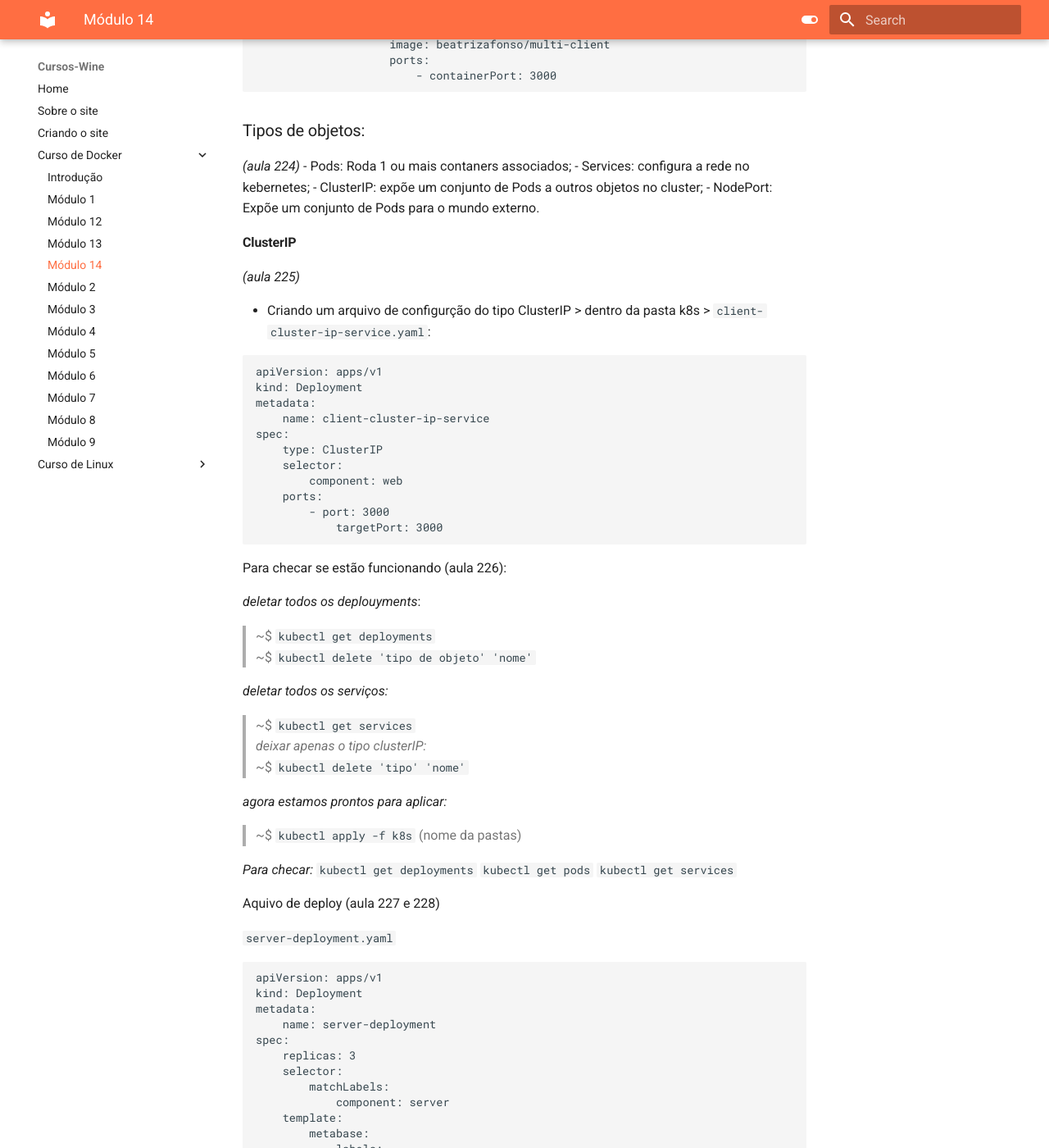
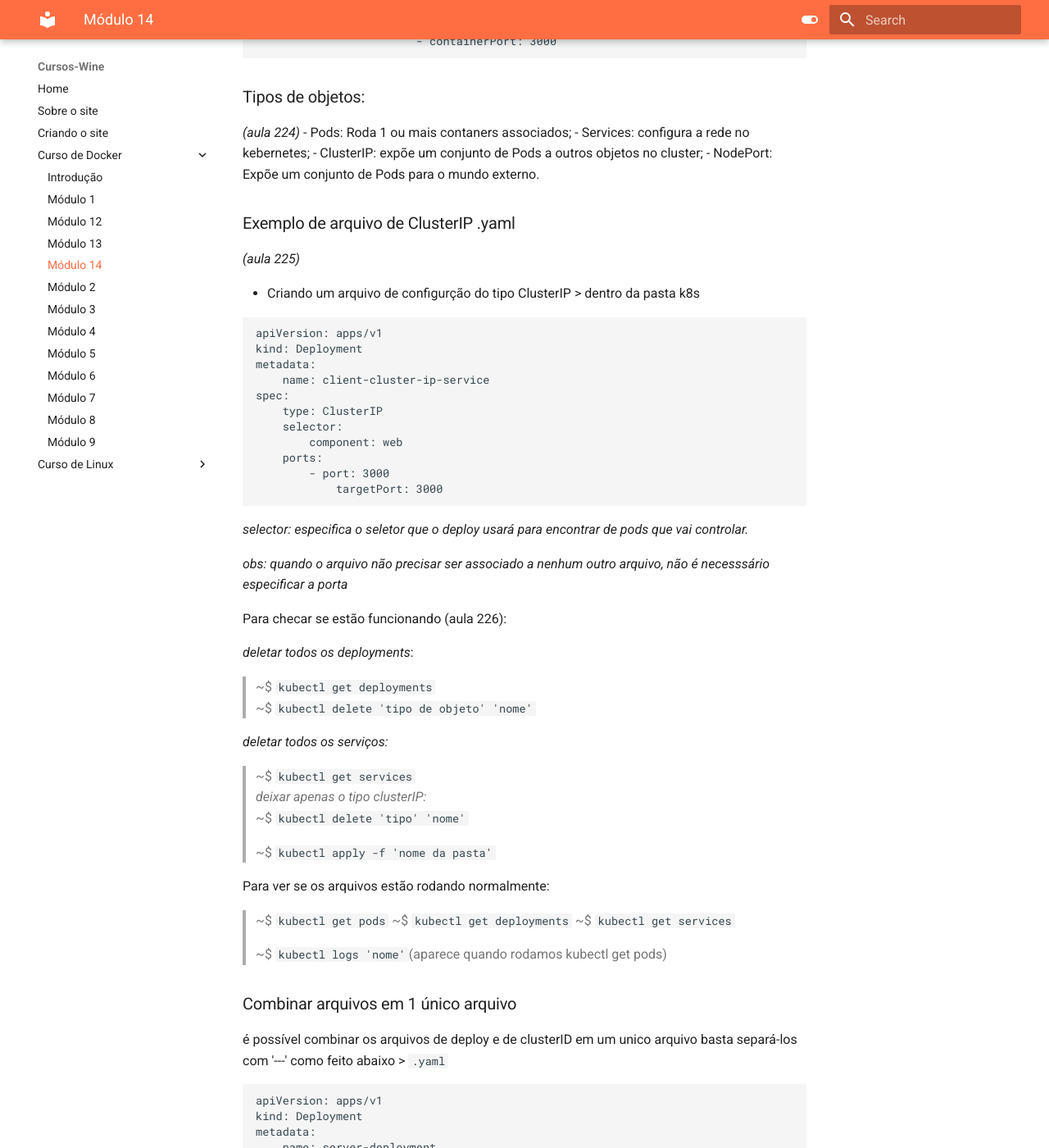
Before and after one commit to beatrizafonso/1, an MkDocs documentation site: the page built from docs/Curso de Docker/docker-modulo-14.md, in a window 1280 px wide and 1400 px high, scrolled down 1246 px. Shown: the whole window at 82% size. Built offline with MkDocs 1.6.1 and Material for MkDocs 9.7.7, drawn with Linux system fonts in a browser that asks for light colours; some of the changed text lies outside the part shown.

Commit message:
[docker/mod14] retirando infos repetitivas

````diff
--- a/docs/Curso de Docker/docker-modulo-14.md
+++ b/docs/Curso de Docker/docker-modulo-14.md
@@ -23,8 +23,7 @@ _obs: antes de começar as modificações é bom fazer uma cópia da pasta para
 
 2. Criar um nova pasta `k8s`; dentro dela criar 1 arquivo para cada objeto que estará dentro do nó:
 
-### arquivo de deploy
-`client-deployment.yaml`
+### exemplo de arquivo de deploy .yaml
 
 ```
 apiVersion: apps/v1
@@ -55,10 +54,10 @@ _(aula 224)_
     - ClusterIP: expõe um conjunto de Pods a outros objetos no cluster;
     - NodePort: Expõe um conjunto de Pods para o mundo externo.
 
-#### ClusterIP
+### Exemplo de arquivo de ClusterIP .yaml
 _(aula 225)_
 
-- Criando um arquivo de configurção do tipo ClusterIP > dentro da pasta k8s > `client-cluster-ip-service.yaml`:
+- Criando um arquivo de configurção do tipo ClusterIP > dentro da pasta k8s
 
 ```
 apiVersion: apps/v1
@@ -73,10 +72,14 @@ spec:
         - port: 3000
             targetPort: 3000
 ```
+ _selector: especifica o seletor que o deploy usará para encontrar de pods que vai controlar._
+
+
+_obs: quando o arquivo não precisar ser associado a nenhum outro arquivo, não é necesssário especificar a porta_
 
 Para checar se estão funcionando (aula 226):
 
-_deletar todos os deplouyments_:
+_deletar todos os deployments_:
 > ~$ `kubectl get deployments`
 > ~$ `kubectl delete 'tipo de objeto' 'nome'`
 
@@ -85,62 +88,19 @@ _deletar todos os serviços:_
     _deixar apenas o tipo clusterIP:_
 > ~$ `kubectl delete 'tipo' 'nome'`
 
-_agora estamos prontos para aplicar:_
-> ~$ `kubectl apply -f k8s` (nome da pastas)
+> ~$ `kubectl apply -f 'nome da pasta'`
 
-_Para checar:_
- `kubectl get deployments`
- `kubectl get pods`
- `kubectl get services`
+Para ver se os arquivos estão rodando normalmente:
 
-Aquivo de deploy
-(aula 227 e 228)
+> ~$ `kubectl get pods`
+> ~$ `kubectl get deployments`
+> ~$ `kubectl get services`
 
-`server-deployment.yaml`
+> ~$ `kubectl logs 'nome'`(aparece quando rodamos kubectl get pods)
 
-```
-apiVersion: apps/v1
-kind: Deployment
-metadata:
-    name: server-deployment
-spec:
-    replicas: 3
-    selector:
-        matchLabels:
-            component: server
-    template:
-        metabase:
-            labels:
-                componet: server
-        spec:
-            containers:
-                - name: server
-                    image: beatrizafonso/multi-server
-                    ports:
-                        - containerPort: 5000
-```
-_selector: especifica o seletor que o deploy usará para encontrar de pods que vai controlar._
-
-Arquivo de ClusterIP Service:
-
-k8s > `server-cluster-ip-service.yaml`
-
-```
-apiVersion: apps/v1
-kind: Service
-metadata:
-    name: server-cluster-ip-service
-spec:
-    type: ClusterIP
-    selector:
-        component: server
-    ports:
-        - port: 5000
-            targetPort: 5000
-```
 
 ### Combinar arquivos em 1 único arquivo
-é possível combinar os arquivos de deploy e de clusterID em um unico arquivo basta separá-los com '---' como feito abaixo > `server-config.yaml`
+é possível combinar os arquivos de deploy e de clusterID em um unico arquivo basta separá-los com '---' como feito abaixo > `.yaml`
 
 ```
 apiVersion: apps/v1
@@ -176,34 +136,7 @@ spec:
             targetPort: 5000
 ```
 
-### Worker Deployment
-(Aula 230)
-
-k8s > `worker-deployment.yaml`
-
-```
-apiVersion: apps/v1
-kind: Deployment
-metadata:
-    name: worker-deployment
-spec:
-    replicas: 1
-    selector:
-        matchLabels:
-            component: worker
-    template:
-        metabase:
-            labels:
-                componet: worker
-        spec:
-            containers:
-                - name: worker
-                    image: beatrizafonso/multi-worker
-```
-
-_obs: essa pasta não precisa ser associado a uma porta, já que nao existe outro arquivo para acessá-la_
-
-### Repply dos arquivos
+#### Repply dos arquivos
 
 > ~$ `kubectl apply -f 'nome da pasta'`
 
@@ -212,3 +145,5 @@ Para ver se os arquivos estão rodando normalmente:
 > ~$ `kubectl get pods`
 > ~$ `kubectl get deployments`
 > ~$ `kubectl get services`
+
+> ~$ `kubectl logs 'nome'`(aparece quando rodamos kubectl get pods)
````
